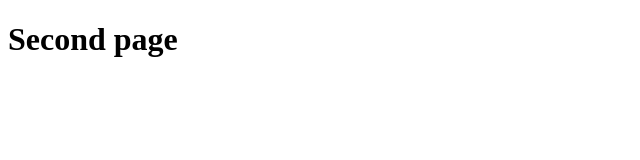
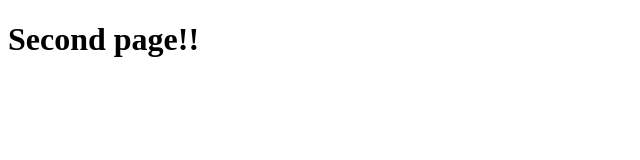
Before and after one commit to ScottLucasCIA/FA2024-2, a plain HTML site: page page2.html in a window 1280 px wide. Shown: the full height of the page, 0-640 px from the left. Drawn offline with Linux system fonts and the light colour scheme.

Commit message:
Update page2.html

```diff
--- a/page2.html
+++ b/page2.html
@@ -5,6 +5,6 @@
     <title>FA2024</title>
 </head>
 <body>
-    <h1>Second page</h1>
+    <h1>Second page!!</h1>
 </body>
 </html>
```
